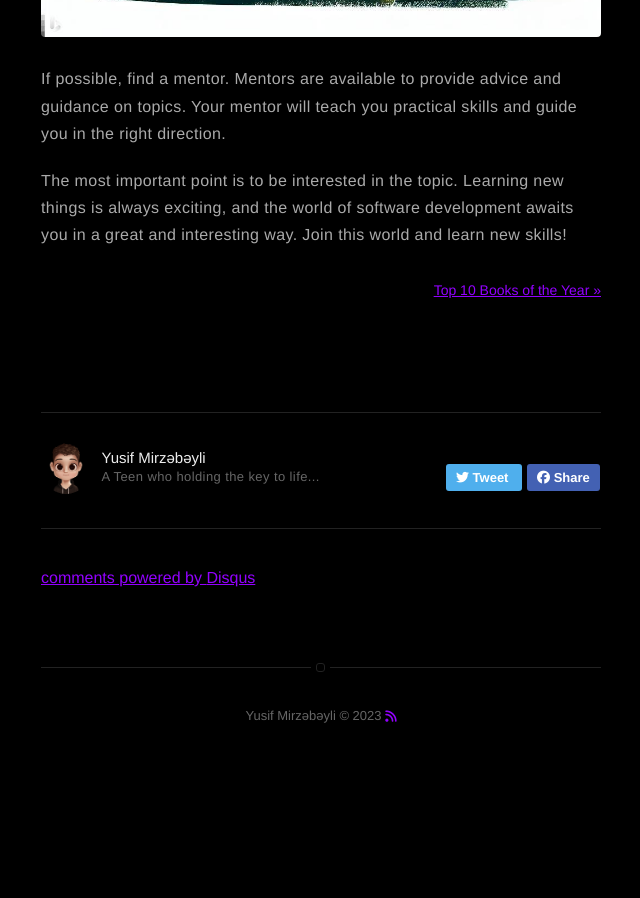
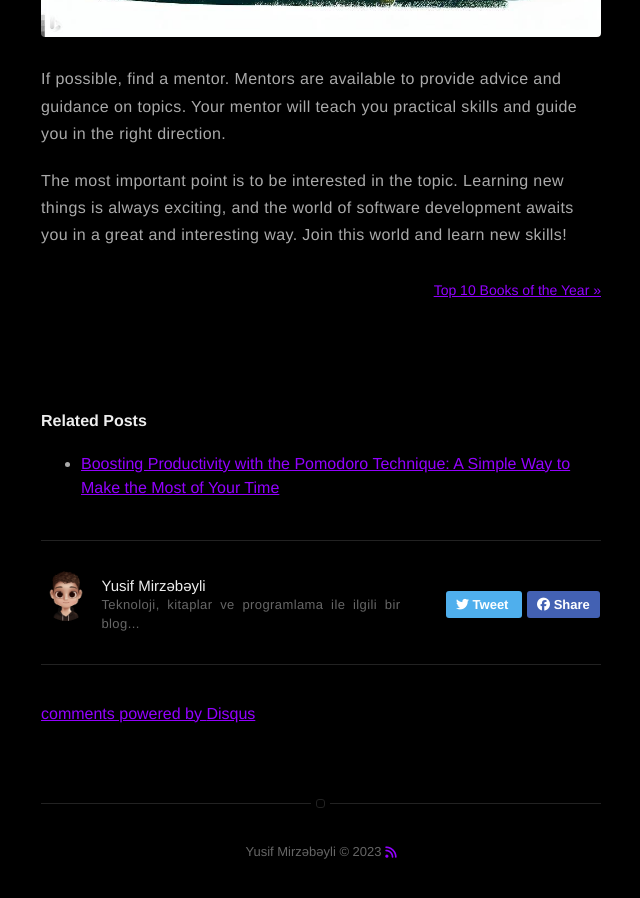
Before and after one commit to Nearfight0/nearfight0.github.io, a Jekyll site: the page built from _posts/2023-04-27-yazılım.markdown, in a window 1280 px wide and 900 px high, scrolled down 4202 px. Shown: the whole window, without its empty margins (319-959 px from the left). Built offline with Jekyll 4.4.1, drawn with Linux system fonts in a browser that asks for light colours; nearby versions of some CDN libraries; comment, search, counter and statistics services are not loaded; before the commit the page ends 4966 px from its top, so only the background shows below that; some of the changed lines change nothing that is shown.

Commit message:
Pomodoro Technique

```diff
--- a/_config.yml
+++ b/_config.yml
@@ -1,9 +1,9 @@
 # main text of home
 title: Yusif Mirzəbəyli
-bio: A Teen who holding the key to life...
+bio: Hayatın anahtarını elinde tutan bir genç...
 
 # twitter summary info
-description: A blog related to tech, books and programming...
+description: Teknoloji, kitaplar ve programlama ile ilgili bir blog...
 
 # if it's an external image, update below for true
 # better with square images
@@ -35,7 +35,7 @@
 
 # if you don't have any of social below, comment the line
 twitter: sleuth_0
-instagram: _https.yusif
+instagram: sleuthm
 linkedin: yusif-mirzebeyli-07a145237
 github: nearfight0
 email: mirzabeyliler@gmail.com
@@ -43,7 +43,7 @@
 authors:
   yusifmirzebeyli:
     name: Yusif Mirzəbəyli
-    bio: A Teen who holding the key to life...
+    bio: Teknoloji, kitaplar ve programlama ile ilgili bir blog...
     external-image: false
     picture: assets/images/dollify.png
     instagram: _https.yusif
--- /dev/null
+++ b/_posts/2023-07-06-pomodoro.markdown
@@ -0,0 +1,52 @@
+---
+title: "Boosting Productivity with the Pomodoro Technique: A Simple Way to Make the Most of Your Time"
+layout: post
+date: 2016-02-24 22:48
+image: /assets/images/markdown.jpg
+headerImage: false
+tag:
+- technology
+- programming
+- software
+category: blog
+author: yusifmirzebeyli
+description: Getting Started!!!
+---
+
+
+In today's fast-paced world, battling distractions and effectively managing our time has become more crucial than ever. Busy work schedules, ever-increasing workloads, and the constant presence of technology challenge us to manage our time wisely. This is where the Pomodoro Technique comes into play. This technique is an effective method for time management and enhancing focus.
+
+## What is the Pomodoro Technique?
+
+![Programming language](/assets/images/pomdoro.jpg)
+
+The Pomodoro Technique is a time management method developed by Francesco Cirillo. It gets its name from the Italian word for tomato, "pomodoro," due to the shape of the timer he used. This technique divides time into 25-minute intervals called "pomodoros." After each pomodoro, a short break is taken, and after completing a certain number of pomodoros, a longer break is taken.
+
+## How to Implement the Pomodoro Technique?
+
+![Online Courses](/assets/images/bla.jpg)
+
+## The Pomodoro Technique can be easily implemented. Here are the steps:
+
+  1.  Set a Goal: Identify a task or a project phase you want to accomplish.
+2. Set the Pomodoro Timer: Set your timer for 25 minutes and start working.
+3. Focus: During the pomodoro, concentrate solely on the task at hand. Avoid doing anything else or getting distracted.
+4. Take a Break: After 25 minutes, take a 5-minute break. Use this break to rest, grab a drink, take a short walk, or read something.
+5. Repeat the Pomodoro: Once one pomodoro is completed, move on to the next one. After completing four pomodoros, take a longer break (around 15-30 minutes).
+6. Continue: Repeat the Pomodoro Technique throughout your work session. Repeat the process until your task is completed.
+
+## Benefits of the Pomodoro Technique:
+
+![Library](/assets/images/blabla.jpg)
+
+1. Improved Focus: Setting specific time intervals allows you to concentrate solely on the task without getting distracted.
+2. Enhanced Productivity: The sense of urgency created by the timed intervals motivates you to work efficiently and complete tasks.
+3. Better Time Management: By breaking your work into manageable intervals, you can prioritize tasks and allocate time more effectively.
+4. Reduced Procrastination: The structured approach of the Pomodoro Technique helps overcome procrastination tendencies and encourages a more disciplined work ethic.
+5. Increased Work-Life Balance: Taking regular breaks and managing your time effectively can lead to a healthier work-life balance and prevent burnout.
+
+## Conclusion:
+
+![Exp](/assets/images/pomidor.jpg)
+
+The Pomodoro Technique offers a simple yet powerful approach to managing your time and enhancing productivity. By breaking your work into focused intervals and incorporating regular breaks, you can improve your concentration, manage time more efficiently, and achieve a better work-life balance. Give the Pomodoro Technique a try and experience the positive impact it can have on your productivity.
```
Also changed, not shown: assets/images/bla.jpg (added), assets/images/blabla.jpg (added), assets/images/pomidor.jpg (added), 1 other file.
